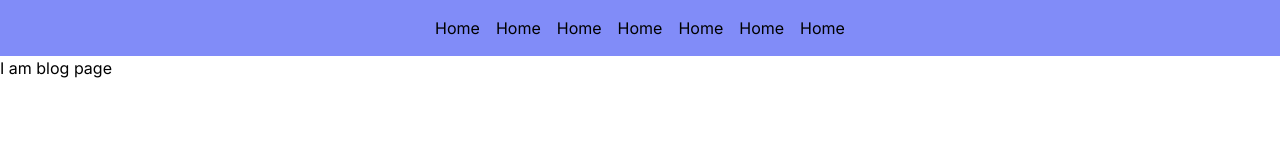
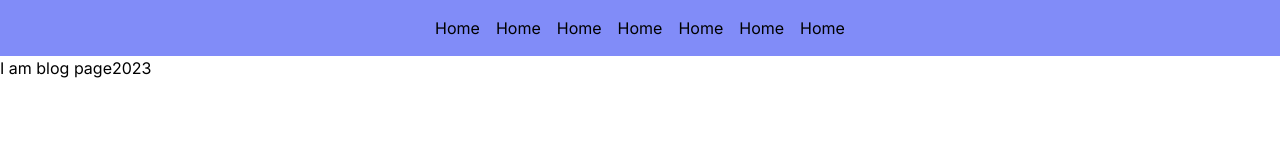
Before and after one commit to SheikhRakibhossain/Next-Me, a Next.js app: page /blog in a window 1280 px wide. Shown: the top 160 px of the page. Built offline with nearby package versions, Linux system fonts and the light colour scheme.

Commit message:
next path learing has acomploshiment

```diff
--- a/src/app/blog/[id]/page.js
+++ /dev/null
@@ -1,16 +0,0 @@
-import React from 'react';
-
-const SingleBlog = ({params}) => {
-    console.log(params)
-    return (
-        <div>
-            <h2>Single Blog</h2>
-            <h1>I am dynamic page{params.id}</h1>
-            <h1>I am dynamic page{params.id}</h1>
-            <h1>I am dynamic page{params.id}</h1>
-            <h1>I am dynamic page{params.id}</h1>
-        </div>
-    );
-};
-
-export default SingleBlog;
--- a/src/app/blog/page.js
+++ b/src/app/blog/page.js
@@ -3,10 +3,11 @@ export const metadata = {
     title: 'Blog',
     description: 'Generated by Next js',
   }
-const BlogPage = () => {
+const BlogPage = ({params}) => {
+    const [year, music] = params.segments || [];
     return (
         <div>
-            <h2>I am blog page</h2>
+            <h2>I am blog page{year || new Date().getFullYear()}</h2>
         </div>
     );
 };
--- a/src/app/video/[[...hamas]]/page.js
+++ b/src/app/video/[[...hamas]]/page.js
@@ -0,0 +1,12 @@
+import React from 'react';
+
+const VideoPage = ({params}) => {
+    const [year, music] = params.hamas || [];
+    return (
+        <div>
+            This video published in the year of {new Date().gateFullYear()} for {hamas}
+        </div>
+    );
+};
+
+export default VideoPage;
```
